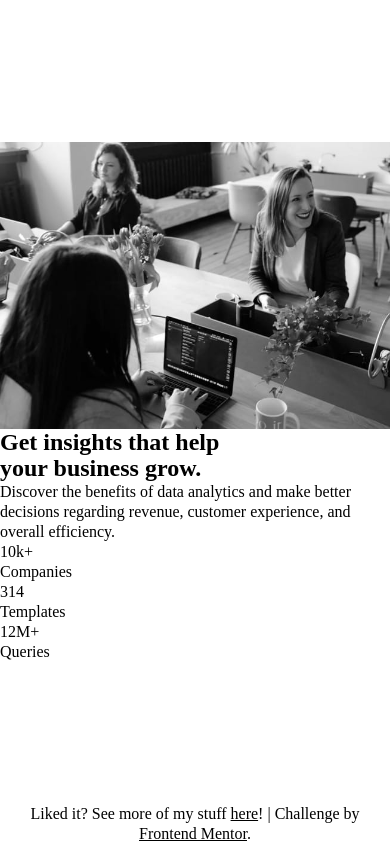
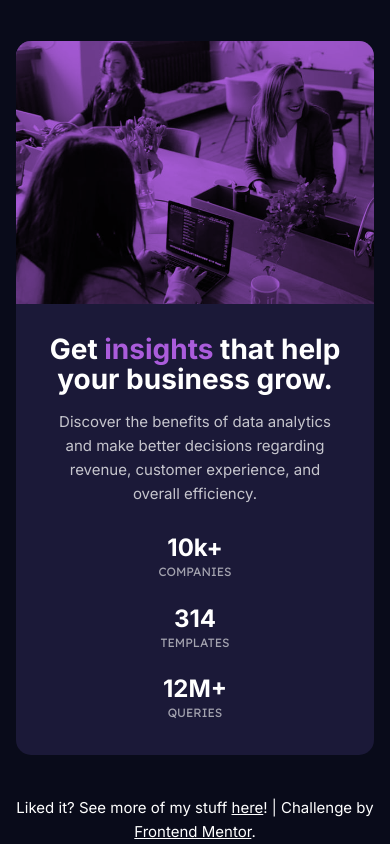
Before and after one commit to matiaslagoevia/stats-preview-component, a plain HTML site: page index.html in a window 390 px wide. Drawn offline with Linux system fonts and the light colour scheme.

Commit message:
add mobile-first css

```diff
--- a/index.html
+++ b/index.html
@@ -4,6 +4,10 @@
 <head>
   <meta charset="UTF-8" />
   <meta name="viewport" content="width=device-width, initial-scale=1.0" />
+  <link rel="preconnect" href="https://fonts.googleapis.com">
+  <link rel="preconnect" href="https://fonts.gstatic.com" crossorigin>
+  <link href="https://fonts.googleapis.com/css2?family=Inter:wght@400;700&family=Lexend+Deca&display=swap"
+    rel="stylesheet">
   <link rel="stylesheet" href="style.css" />
   <link rel="shortcut icon" href="images/favicon-32x32.png" type="image/x-icon" />
   <title>Frontend Mentor | Stats Preview Card</title>
--- a/style.css
+++ b/style.css
@@ -3,16 +3,84 @@
 body {
   display: flex;
   flex-direction: column;
+
+  background-color: hsl(233, 47%, 7%);
+  color: white;
+  font-size: 0.9375rem;
+  font-family: 'Inter', sans-serif;
+  line-height: 1.5rem;
 }
 
 main {
   display: flex;
   flex-direction: column;
   flex: 1;
-  margin: 0 auto;
+  margin: 0 1rem;
   justify-content: center;
 }
 
 footer {
   text-align: center;
 }
+
+.c-stats-card {
+  background: hsl(244, 38%, 16%);
+  border-radius: 1em;
+}
+
+.c-stats-card__img-part {
+  background-color: hsl(277, 64%, 61%);
+}
+
+.c-stats-card__img {
+  mix-blend-mode: multiply;
+}
+
+.c-stats-card__img-part,
+.c-stats-card__img {
+  border-radius: 1em 1em 0 0;
+}
+
+.c-stats-card__text-part {
+  padding: 2em;
+  text-align: center;
+
+  display: flex;
+  flex-direction: column;
+  align-items: center;
+  gap: 1em;
+}
+
+.c-stats-card__title {
+  font-size: 1.75rem;
+}
+
+.c-stats-card__title--purple {
+  color: hsl(277, 64%, 61%);
+}
+
+.c-stats-card__desc {
+  font-size: 0.9375rem;
+  color: hsla(0, 0%, 100%, 0.75);
+}
+
+.c-stats-card__statistics {
+  list-style: none;
+
+  display: flex;
+  flex-direction: column;
+  gap: 1.5em;
+  margin-top: 1em;
+}
+
+.c-stats-card__statistic-value {
+  font-weight: 700;
+  font-size: 1.5rem;
+}
+
+.c-stats-card__statistic-desc {
+  text-transform: uppercase;
+  font-family: 'Lexend Deca', sans-serif;
+  font-size: 0.75rem;
+  color: hsla(0, 0%, 100%, 0.6);
+}
```
